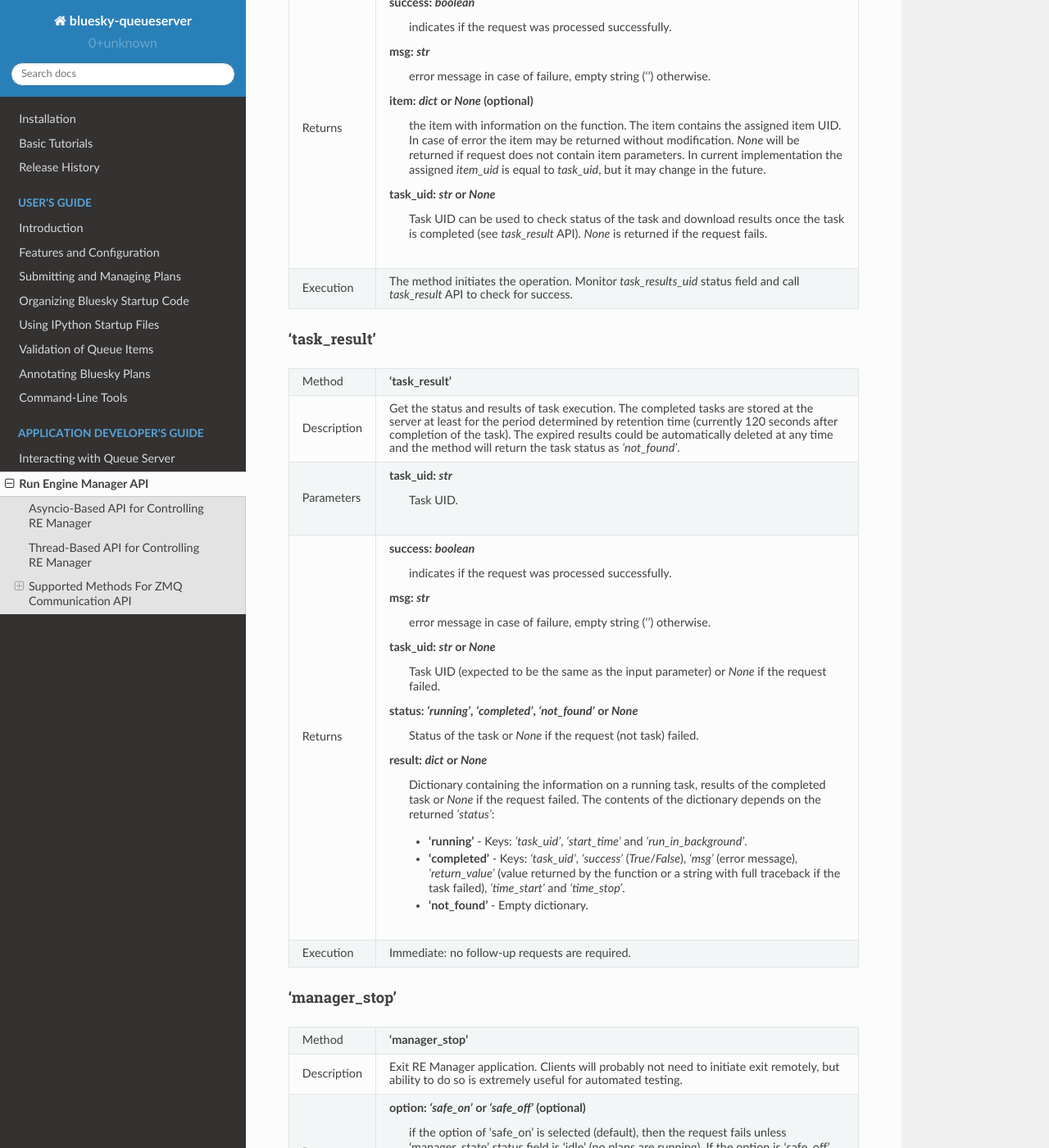
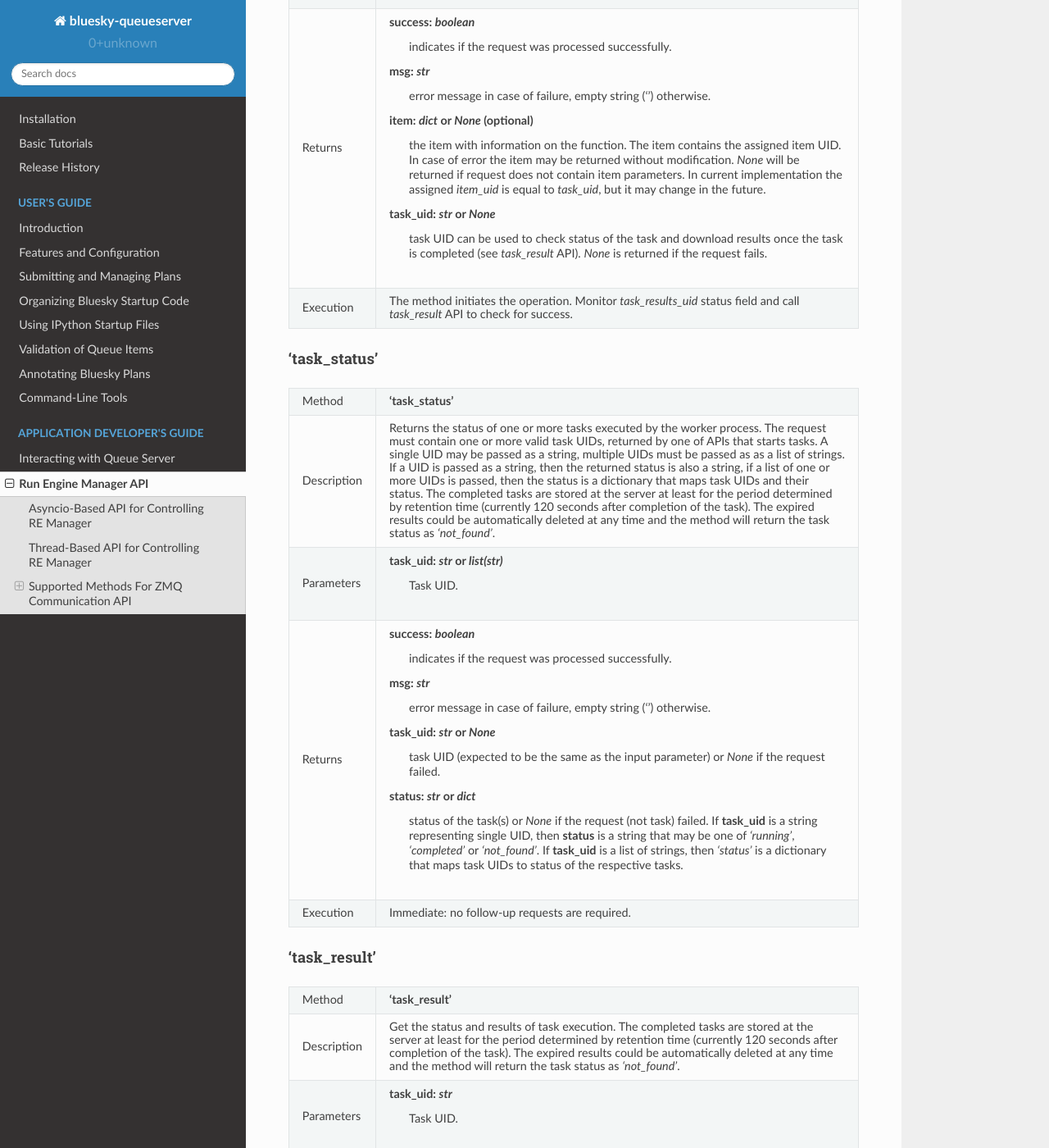
Before and after one commit to bluesky/bluesky-queueserver, a Sphinx documentation site: the page built from docs/source/re_manager_api.rst, in a window 1280 px wide and 1400 px high, scrolled down 25779 px. Shown: the whole window at 82% size. Built offline with Sphinx 7.4.7 and the Read the Docs theme 2.0.0, drawn with Linux system fonts in a browser that asks for light colours; some of the changed text lies outside the part shown.

Commit message:
DOC: documentation on 'task_status'

```diff
--- a/docs/source/re_manager_api.rst
+++ b/docs/source/re_manager_api.rst
@@ -126,6 +126,7 @@ Run tasks in RE Worker namespace:
 
 - :ref:`method_script_upload`
 - :ref:`method_function_execute`
+- :ref:`method_task_status`
 - :ref:`method_task_result`
 
 Stopping RE Manager (mostly used in testing):
@@ -174,7 +175,7 @@ Description   Returns status of RE Manager.
 Parameters    ---
 ------------  -----------------------------------------------------------------------------------------
 Returns       **msg**: *str*
-                  always returns 'RE Manager'
+                 application name and version, e.g. 'RE Manager v0.0.10'
 
               **items_in_queue**: *int*
                  the number of items in the plan queue
@@ -1500,11 +1501,52 @@ Returns       **success**: *boolean*
                   the assigned *item_uid* is equal to *task_uid*, but it may change in the future.
 
               **task_uid**: *str* or *None*
-                  Task UID can be used to check status of the task and download results once the task
+                  task UID can be used to check status of the task and download results once the task
                   is completed (see *task_result* API). *None* is returned if the request fails.
 ------------  -----------------------------------------------------------------------------------------
 Execution     The method initiates the operation. Monitor *task_results_uid* status field and call
               *task_result* API to check for success.
+============  =========================================================================================
+
+
+.. _method_task_status:
+
+**'task_status'**
+^^^^^^^^^^^^^^^^^
+
+============  =========================================================================================
+Method        **'task_status'**
+------------  -----------------------------------------------------------------------------------------
+Description   Returns the status of one or more tasks executed by the worker process. The request
+              must contain one or more valid task UIDs, returned by one of APIs that starts tasks.
+              A single UID may be passed as a string, multiple UIDs must be passed as as a list of
+              strings. If a UID is passed as a string, then the returned status is also a string,
+              if a list of one or more UIDs is passed, then the status is a dictionary that maps
+              task UIDs and their status. The completed tasks are stored at the server at least
+              for the period determined by retention time (currently 120 seconds after completion
+              of the task). The expired results could be automatically deleted at any time and
+              the method will return the task status as *'not_found'*.
+------------  -----------------------------------------------------------------------------------------
+Parameters    **task_uid**: *str* or *list(str)*
+                  Task UID.
+------------  -----------------------------------------------------------------------------------------
+Returns       **success**: *boolean*
+                  indicates if the request was processed successfully.
+
+              **msg**: *str*
+                  error message in case of failure, empty string ('') otherwise.
+
+              **task_uid**: *str* or *None*
+                  task UID (expected to be the same as the input parameter) or *None* if
+                  the request failed.
+
+              **status**: *str* or *dict*
+                  status of the task(s) or *None* if the request (not task) failed. If **task_uid**
+                  is a string representing single UID, then **status** is a string that may be one
+                  of *'running'*, *'completed'* or *'not_found'*. If **task_uid** is a list of strings,
+                  then *'status'* is a dictionary that maps task UIDs to status of the respective tasks.
+------------  -----------------------------------------------------------------------------------------
+Execution     Immediate: no follow-up requests are required.
 ============  =========================================================================================
 
 
@@ -1531,11 +1573,11 @@ Returns       **success**: *boolean*
                   error message in case of failure, empty string ('') otherwise.
 
               **task_uid**: *str* or *None*
-                  Task UID (expected to be the same as the input parameter) or *None* if
+                  task UID (expected to be the same as the input parameter) or *None* if
                   the request failed.
 
               **status**: *'running'*, *'completed'*, *'not_found'* or *None*
-                  Status of the task or *None* if the request (not task) failed.
+                  status of the task or *None* if the request (not task) failed.
 
               **result**: *dict* or *None*
                   Dictionary containing the information on a running task, results of the completed
```
